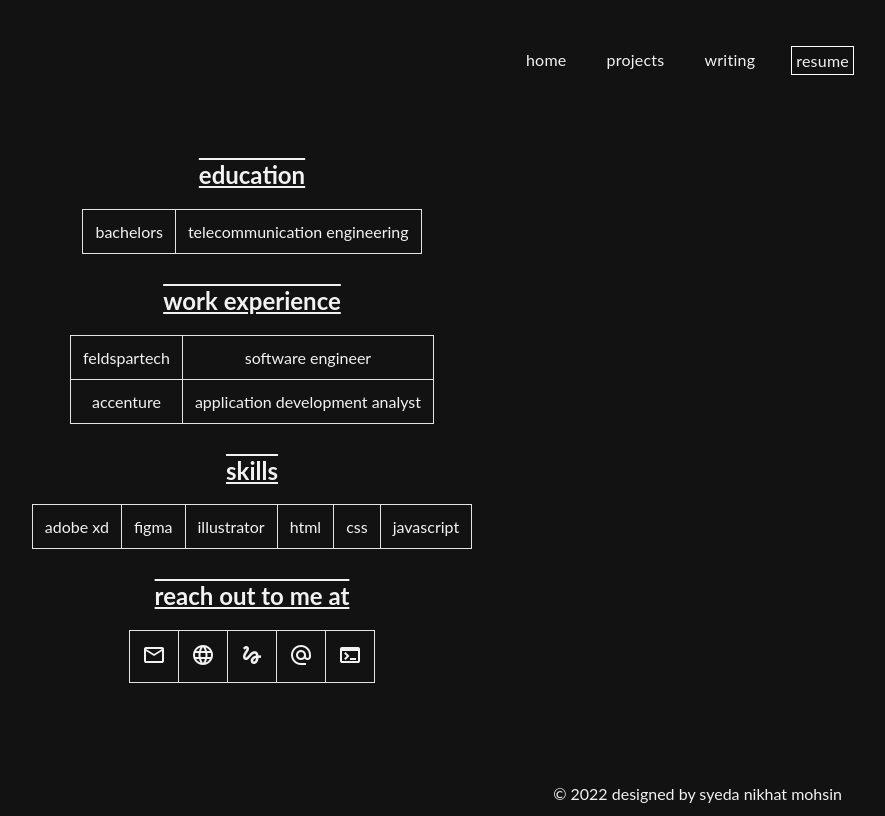
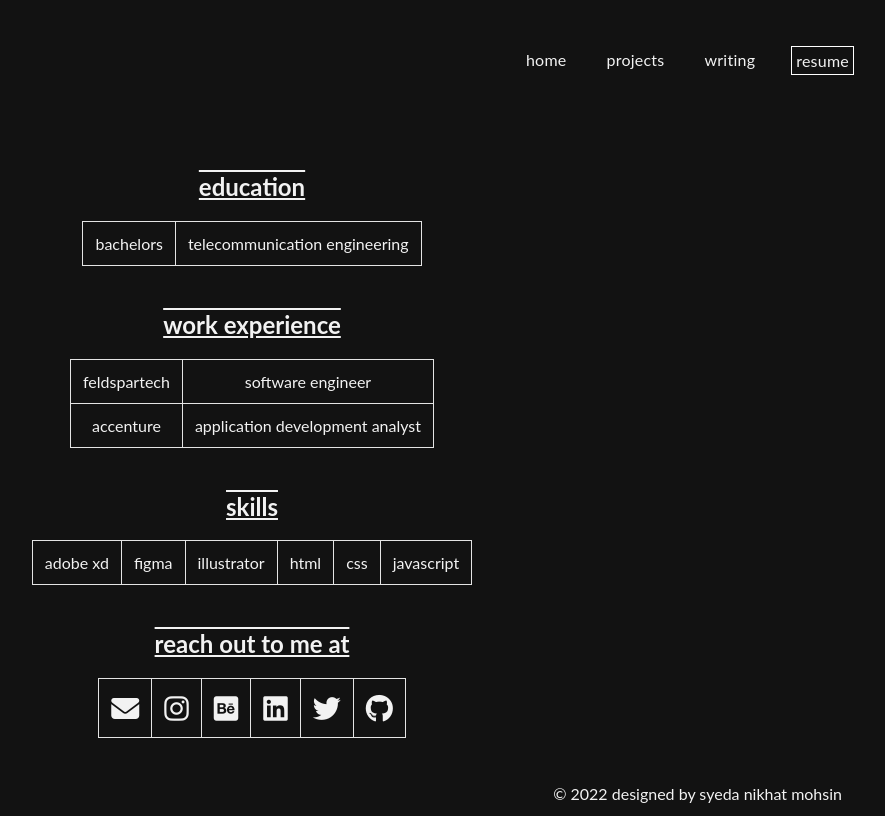
Before and after one commit to hyang-gi/portfolio, a plain HTML site: page resume.html in a window 1280 px wide. Shown: the whole page, without its empty margins (388-1273 px from the left). Drawn offline with nearby package versions, Linux system fonts and the light colour scheme.

Commit message:
updated contact me icons

```diff
--- a/resume.html
+++ b/resume.html
@@ -5,7 +5,7 @@
     <title>Blog</title>
     <meta charset="UTF-8">
     <link rel="stylesheet" href="style.css">
-    <link rel="stylesheet" href="https://fonts.googleapis.com/css2?family=Material+Symbols+Outlined:opsz,wght,FILL,GRAD@48,400,0,0" />
+    <link rel="stylesheet" href="https://cdnjs.cloudflare.com/ajax/libs/font-awesome/6.2.0/css/all.min.css" />
 </head>
 
 <body>
@@ -58,35 +58,28 @@
             <h2 class="content-titles">reach out to me at</h2>
                 <table class="table-center">
                     <tr>
+                            <td><a href="mailto:mohsins@tcd.ie" target="_blank" class="icon-link"><i class="fa-solid fa-envelope"></i></a></td>
                         <td>
-                            <span class="material-symbols-outlined">
-                                mail
-                            </span>
+                            <a href="https://instagram.com/itsnikhat" target="_blank" class="icon-link">
+                            <i class="fa-brands fa-instagram">
+                            </i></a>
                         </td>
                         <td>
-                            <span class="material-symbols-outlined">
-                                language
-                            </span>
+                            <a href="https://www.behance.net/nikhatmohsin" target="_blank" class="icon-link" title="behance"><i class="fa-brands fa-square-behance"></i>
+                            </a>
                         </td>
                         <td>
-                            <a href="https://www.behance.net/nikhatmohsin" target="_blank" class="icon-link" title="behance"><span
-                                    class="material-symbols-outlined">
-                                    gesture
-                                </span>
+                            <a href="https://in.linkedin.com/in/nikhat-mohsin-401027bb" target="_blank" class="icon-link" title="behance"><i class="fa-brands fa-linkedin"></i>
                             </a>
                         </td>
                         <td>
                             <a href="https://twitter.com/worldfullofcode/" target="_blank" class="icon-link">
-                                    <span class="material-symbols-outlined">
-                                        alternate_email
-                                    </span>
+                                <i class="fa-brands fa-twitter"></i>
                             </a>
                         </td>
                         <td>
                             <a href="https://github.com/hyang-gi" target="_blank" class="icon-link">
-                                    <span class="material-symbols-outlined">
-                                        terminal
-                                    </span>
+                                <i class="fa-brands fa-github"></i>
                             </a>
                         </td>
                     </tr>
--- a/style.css
+++ b/style.css
@@ -64,6 +64,7 @@ li a {
 
 .icon-link {
     color: #f2f2f2;
+    font-size: 28px;
 }
 a:hover {
     color: #91C7B1;
@@ -142,7 +143,7 @@ a.active {
 }
 
 .content-titles {
-    padding-top: 12px;
+    padding-top: 24px;
     text-align: center;
     text-decoration: underline overline;
     /* margin-right: 36px; */
```
